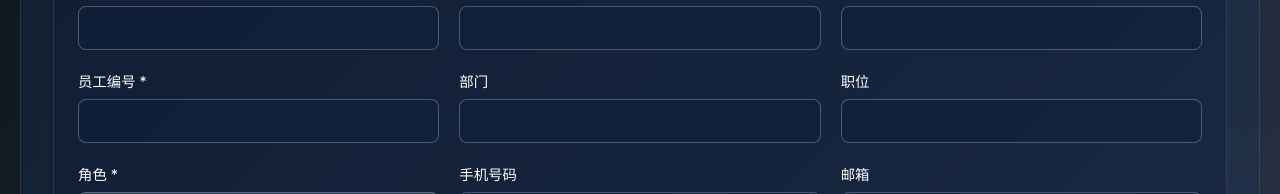
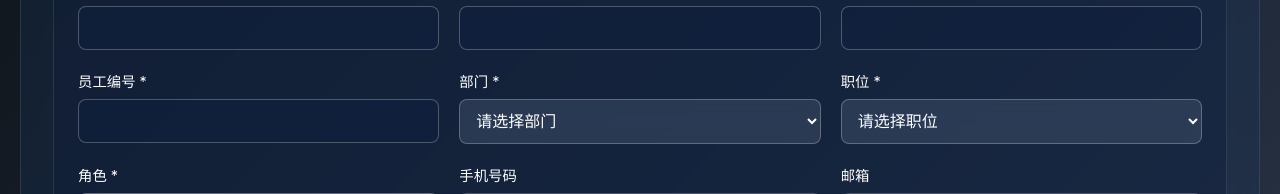
Before and after one commit to huangdelun16-lgtm/ml-express, a React (Create React App) app: page /admin/accounts in a window 1280 px wide. Both pictures are taken after a click on the button "创建新账号". Shown: the part 262-456 px from the top of the page. Built offline with nearby package versions, Linux system fonts and the light colour scheme; no server answers; the database is empty; the HTML template or start-up script is replaced by a standard one.

Commit message:
feat: Change department and position to dropdown selects

```diff
--- a/src/pages/AccountManagement.tsx
+++ b/src/pages/AccountManagement.tsx
@@ -358,10 +358,9 @@ const AccountManagement: React.FC = () => {
 
                 <div>
                   <label style={{ display: 'block', marginBottom: '8px', fontSize: '0.9rem' }}>
-                    部门
+                    部门 *
                   </label>
-                  <input
-                    type="text"
+                  <select
                     name="department"
                     value={formData.department}
                     onChange={handleInputChange}
@@ -373,17 +372,27 @@ const AccountManagement: React.FC = () => {
                       background: 'rgba(15, 32, 60, 0.55)',
                       color: 'white',
                       fontSize: '1rem',
-                      outline: 'none'
+                      outline: 'none',
+                      cursor: 'pointer'
                     }}
-                  />
+                    required
+                  >
+                    <option value="" style={{ color: '#000' }}>请选择部门</option>
+                    <option value="运营部" style={{ color: '#000' }}>运营部</option>
+                    <option value="配送部" style={{ color: '#000' }}>配送部</option>
+                    <option value="客服部" style={{ color: '#000' }}>客服部</option>
+                    <option value="财务部" style={{ color: '#000' }}>财务部</option>
+                    <option value="技术部" style={{ color: '#000' }}>技术部</option>
+                    <option value="人事部" style={{ color: '#000' }}>人事部</option>
+                    <option value="市场部" style={{ color: '#000' }}>市场部</option>
+                  </select>
                 </div>
 
                 <div>
                   <label style={{ display: 'block', marginBottom: '8px', fontSize: '0.9rem' }}>
-                    职位
+                    职位 *
                   </label>
-                  <input
-                    type="text"
+                  <select
                     name="position"
                     value={formData.position}
                     onChange={handleInputChange}
@@ -395,9 +404,22 @@ const AccountManagement: React.FC = () => {
                       background: 'rgba(15, 32, 60, 0.55)',
                       color: 'white',
                       fontSize: '1rem',
-                      outline: 'none'
+                      outline: 'none',
+                      cursor: 'pointer'
                     }}
-                  />
+                    required
+                  >
+                    <option value="" style={{ color: '#000' }}>请选择职位</option>
+                    <option value="总经理" style={{ color: '#000' }}>总经理</option>
+                    <option value="部门经理" style={{ color: '#000' }}>部门经理</option>
+                    <option value="主管" style={{ color: '#000' }}>主管</option>
+                    <option value="骑手队长" style={{ color: '#000' }}>骑手队长</option>
+                    <option value="骑手" style={{ color: '#000' }}>骑手</option>
+                    <option value="客服专员" style={{ color: '#000' }}>客服专员</option>
+                    <option value="财务专员" style={{ color: '#000' }}>财务专员</option>
+                    <option value="技术专员" style={{ color: '#000' }}>技术专员</option>
+                    <option value="操作员" style={{ color: '#000' }}>操作员</option>
+                  </select>
                 </div>
 
                 <div>
```
